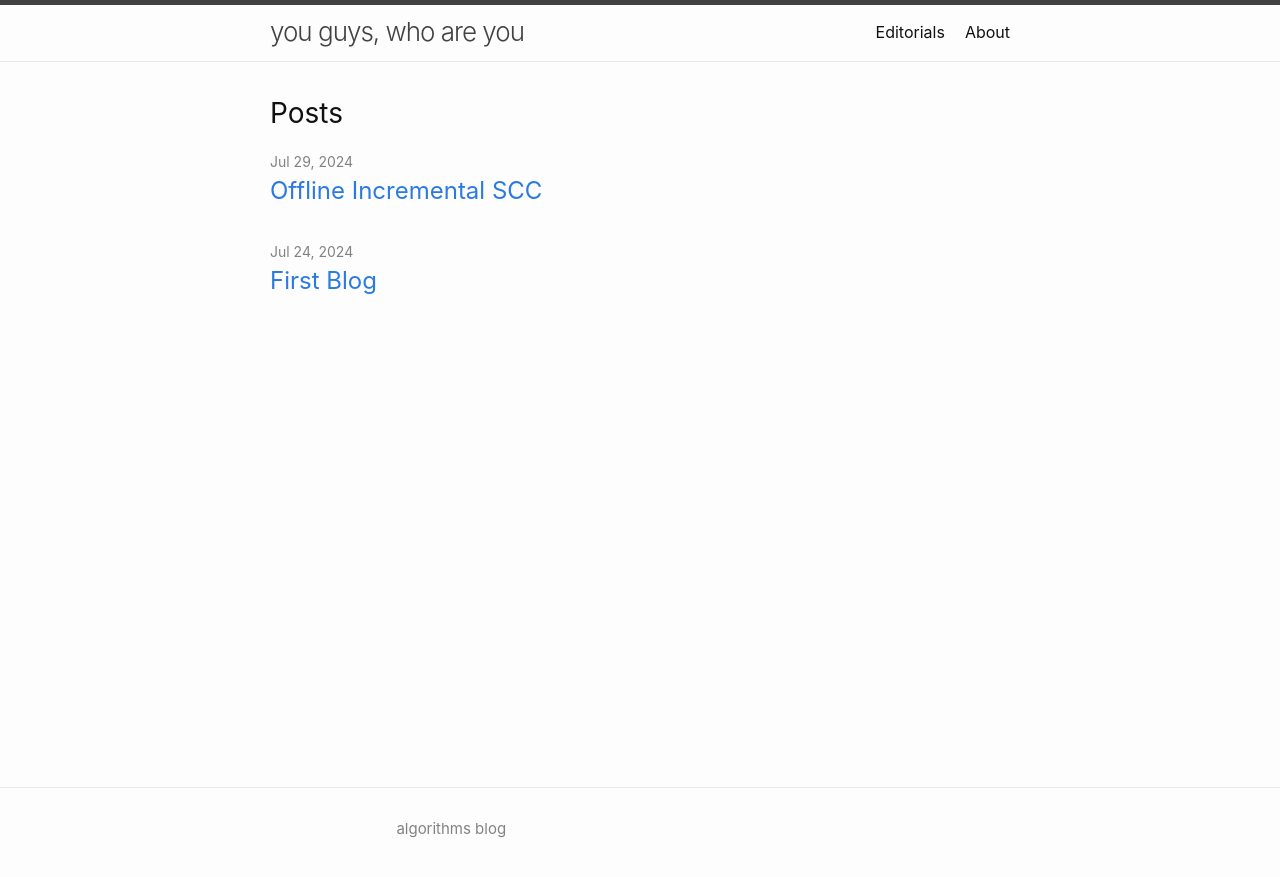
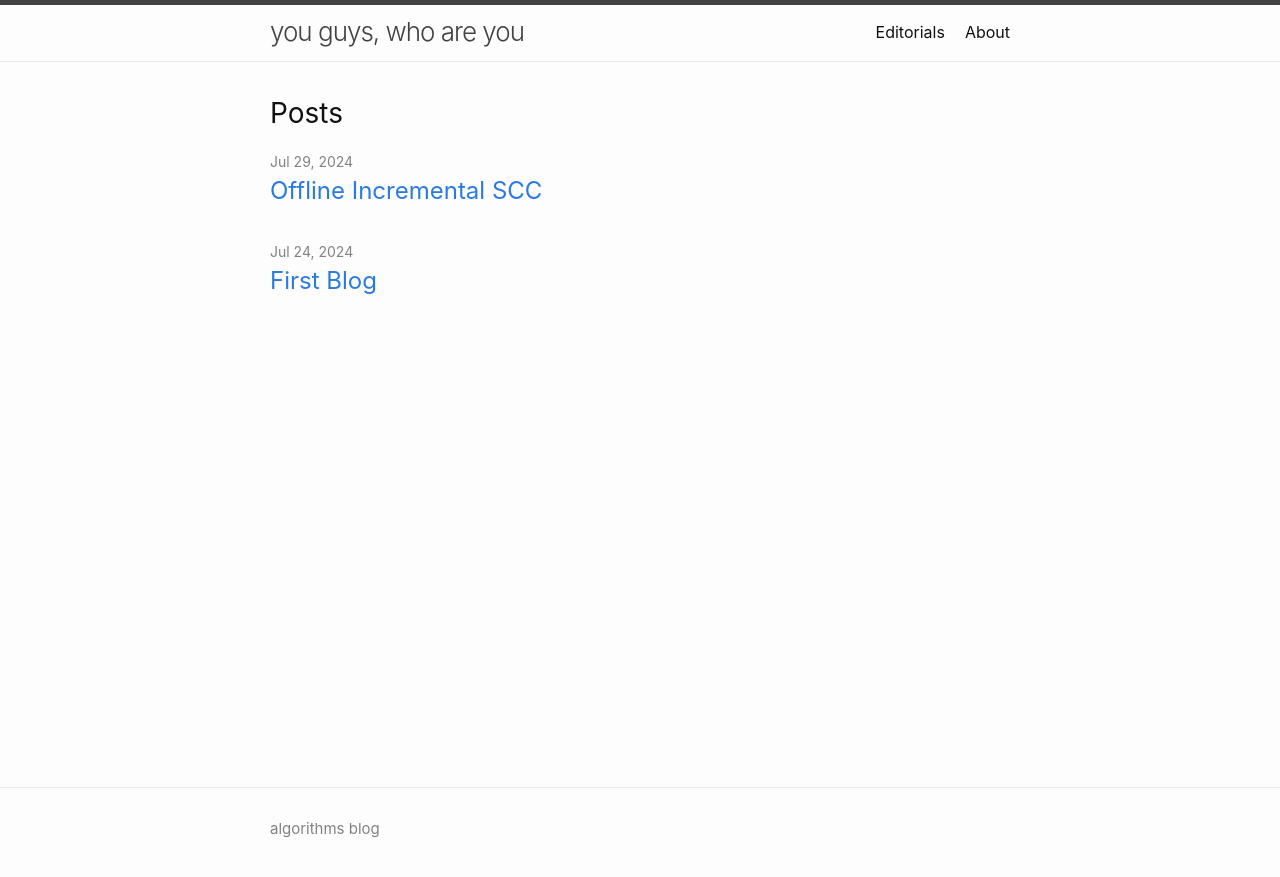
Before and after one commit to you-guys-who-are-you/you-guys-who-are-you.github.io, a Jekyll site: the page built from index.md, in a window 1280 px wide. Shown: the top 877 px of the page. Built offline with Jekyll 4.4.1, drawn with Linux system fonts in a browser that asks for light colours; Markdown is read by kramdown in place of the engine named in the settings.

Commit message:
Update footer.html

```diff
--- a/_includes/footer.html
+++ b/_includes/footer.html
@@ -5,7 +5,7 @@
 
     <div class="footer-col-wrapper">
       <div class="footer-col one-half">
-        <center><p>{{- site.description | escape -}}</p></center>
+        <p>{{- site.description | escape -}}</p>
       </div>
 
       <div class="social-links">
```
